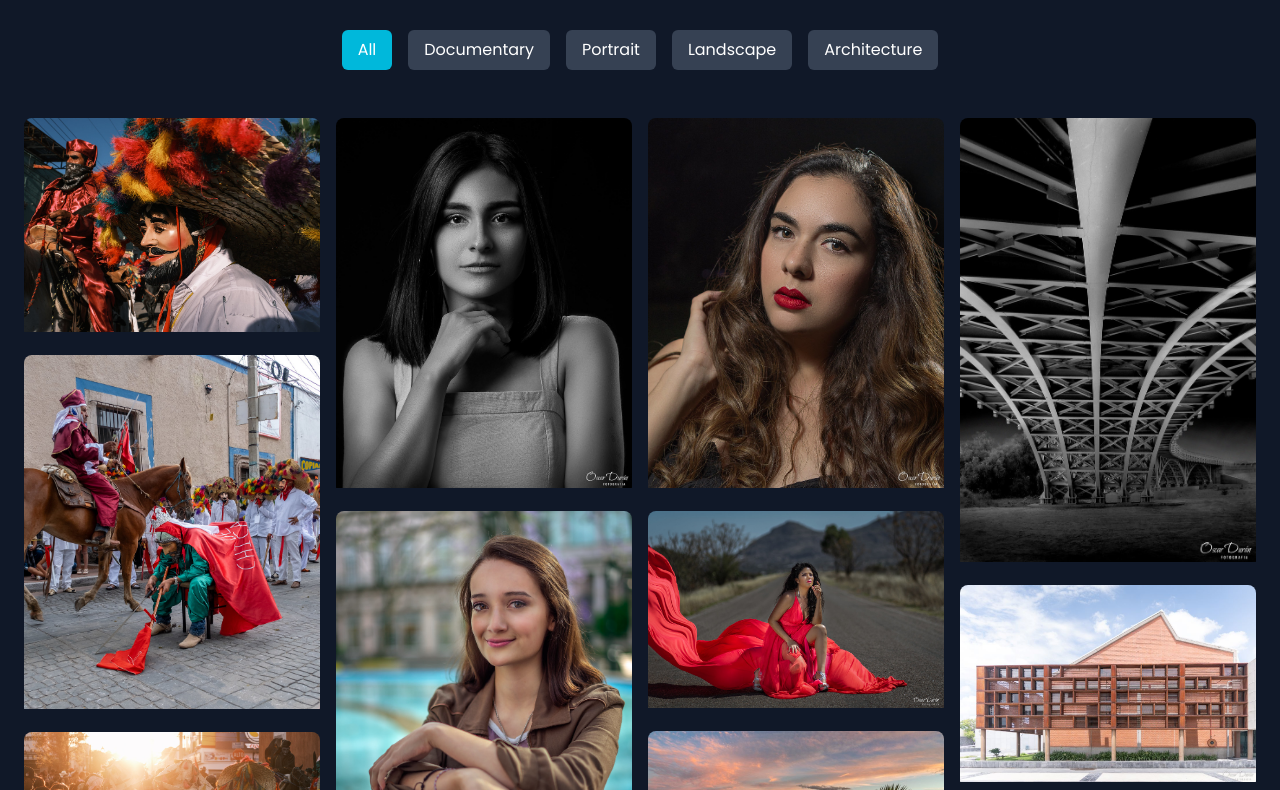
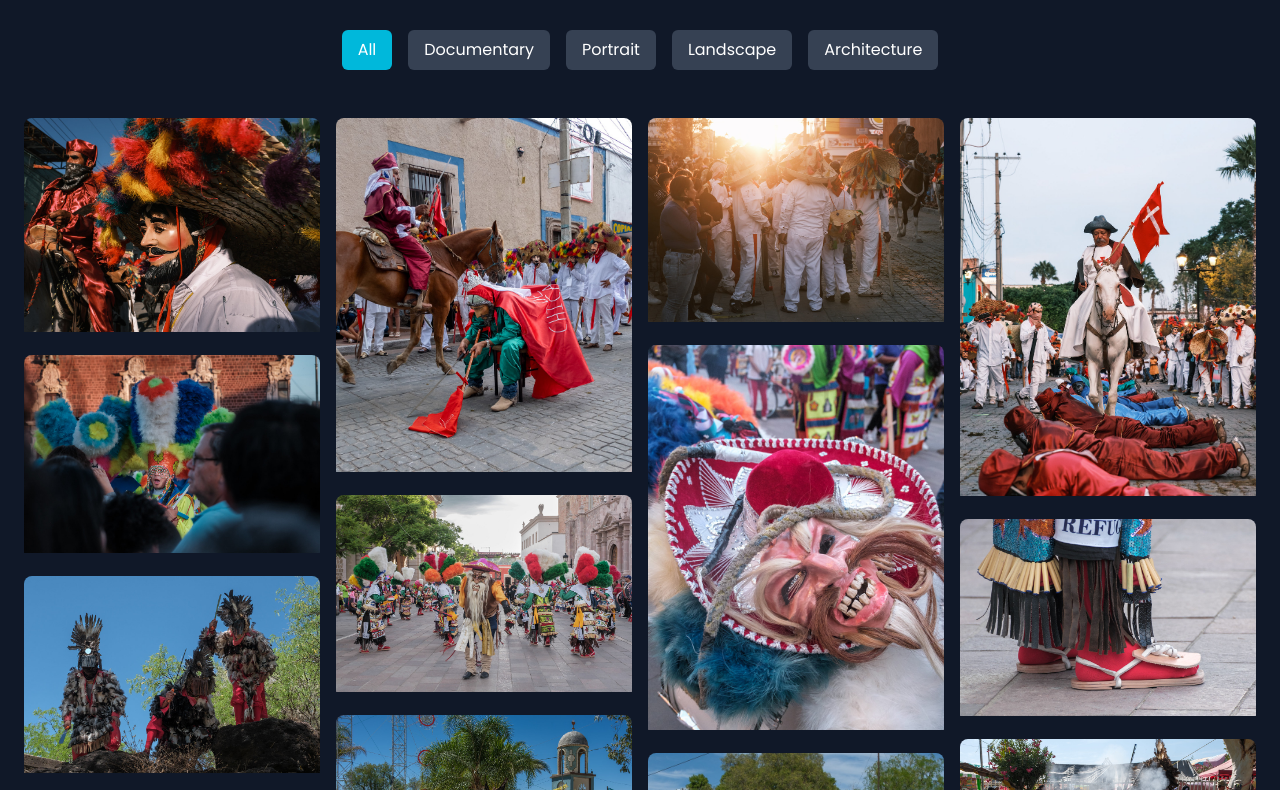
Before and after one commit to OscarDuran1/portafolio, a React (Vite) app: page / in a window 1280 px wide. Shown: the part 590-1380 px from the top of the page. Built offline with nearby package versions, Linux system fonts and the light colour scheme.

Commit message:
se cambió el método para desplegar las imagenes

```diff
--- a/package.json
+++ b/package.json
@@ -22,6 +22,7 @@
     "react-dom": "^19.1.0",
     "react-i18next": "^15.6.1",
     "react-lazy-load-image-component": "^1.6.3",
+    "react-masonry-css": "^1.0.16",
     "react-router-dom": "^7.7.1",
     "tailwindcss": "^4.1.11"
   },
--- /dev/null
+++ b/src/components/PhotoMasonry.tsx
@@ -0,0 +1,40 @@
+import React from "react";
+import Masonry from "react-masonry-css";
+import { motion } from "framer-motion";
+import PhotoThumbnail from "./PhotoThumbnail";
+import { type Photo } from "../data/photos";
+
+interface PhotoMasonryProps {
+  photos: Photo[];
+  onPhotoClick: (photo: Photo) => void;
+}
+
+// Define los puntos de quiebre para el número de columnas
+const breakpointColumnsObj = {
+  default: 4,
+  1100: 3,
+  700: 2,
+  500: 1,
+};
+
+const PhotoMasonry: React.FC<PhotoMasonryProps> = ({ photos, onPhotoClick }) => {
+  return (
+    <Masonry
+      breakpointCols={breakpointColumnsObj}
+      className="flex w-auto -ml-4" // Usa flexbox y un margen negativo para el espaciado
+      columnClassName="pl-4 bg-clip-padding" // Padding en cada columna para crear el "gap"
+    >
+      {photos.map((photo) => (
+        <motion.div
+          layout
+          key={photo.id}
+          className="mb-4" // Margen inferior para el espaciado vertical
+        >
+          <PhotoThumbnail photo={photo} onClick={onPhotoClick} />
+        </motion.div>
+      ))}
+    </Masonry>
+  );
+};
+
+export default PhotoMasonry;
--- a/src/pages/HomePage.tsx
+++ b/src/pages/HomePage.tsx
@@ -1,10 +1,10 @@
 import React, { useState, useEffect, useCallback } from "react";
-import { motion, AnimatePresence } from "framer-motion";
-import PhotoThumbnail from "../components/PhotoThumbnail";
+import { AnimatePresence } from "framer-motion";
 import { type Photo, photos } from "../data/photos";
 import { categories } from "../data/categories";
 import Modal from "../components/Modal";
 import { useTranslation } from "react-i18next";
+import PhotoMasonry from "../components/PhotoMasonry";
 
 const HomePage: React.FC = () => {
   const [selectedCategory, setSelectedCategory] = useState("all");
@@ -74,23 +74,7 @@ const HomePage: React.FC = () => {
         </div>
 
         {/* Photo Grid */}
-        <motion.div layout className="columns-2 md:columns-3 lg:columns-4 gap-4">
-          <AnimatePresence>
-            {filteredPhotos.map((photo) => (
-              <motion.div
-                layout
-                key={photo.id}
-                initial={{ opacity: 0, y: 20 }}
-                animate={{ opacity: 1, y: 0 }}
-                exit={{ opacity: 0, y: -20 }}
-                transition={{ duration: 0.3 }}
-                className="mb-4 break-inside-avoid"
-              >
-                <PhotoThumbnail photo={photo} onClick={handlePhotoClick} />
-              </motion.div>
-            ))}
-          </AnimatePresence>
-        </motion.div>
+        <PhotoMasonry photos={filteredPhotos} onPhotoClick={handlePhotoClick} />
       </section>
 
       <AnimatePresence>{selectedPhoto && <Modal photo={selectedPhoto} onClose={handleCloseModal} onNext={handleNextPhoto} onPrevious={handlePreviousPhoto} />}</AnimatePresence>
```
Also changed, not shown: 2 other files (tests, documents, lock files or other folders).
